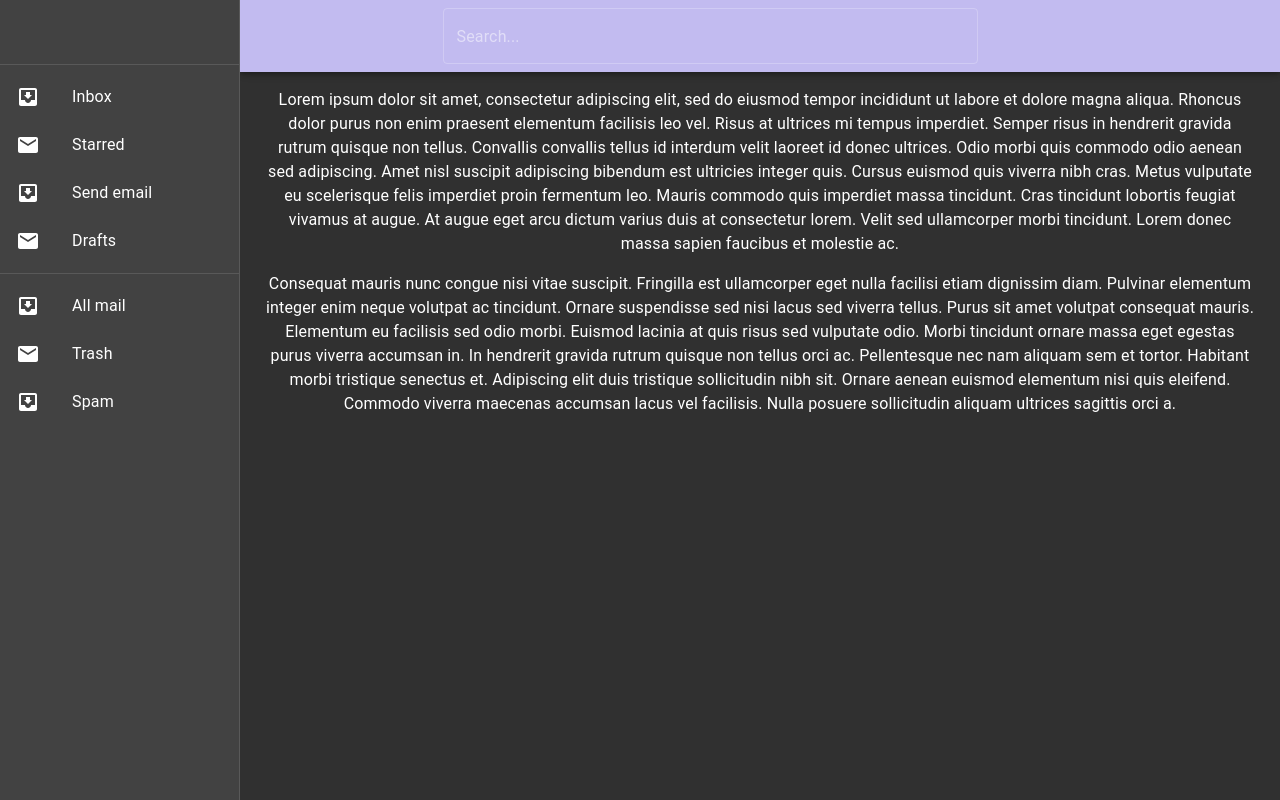
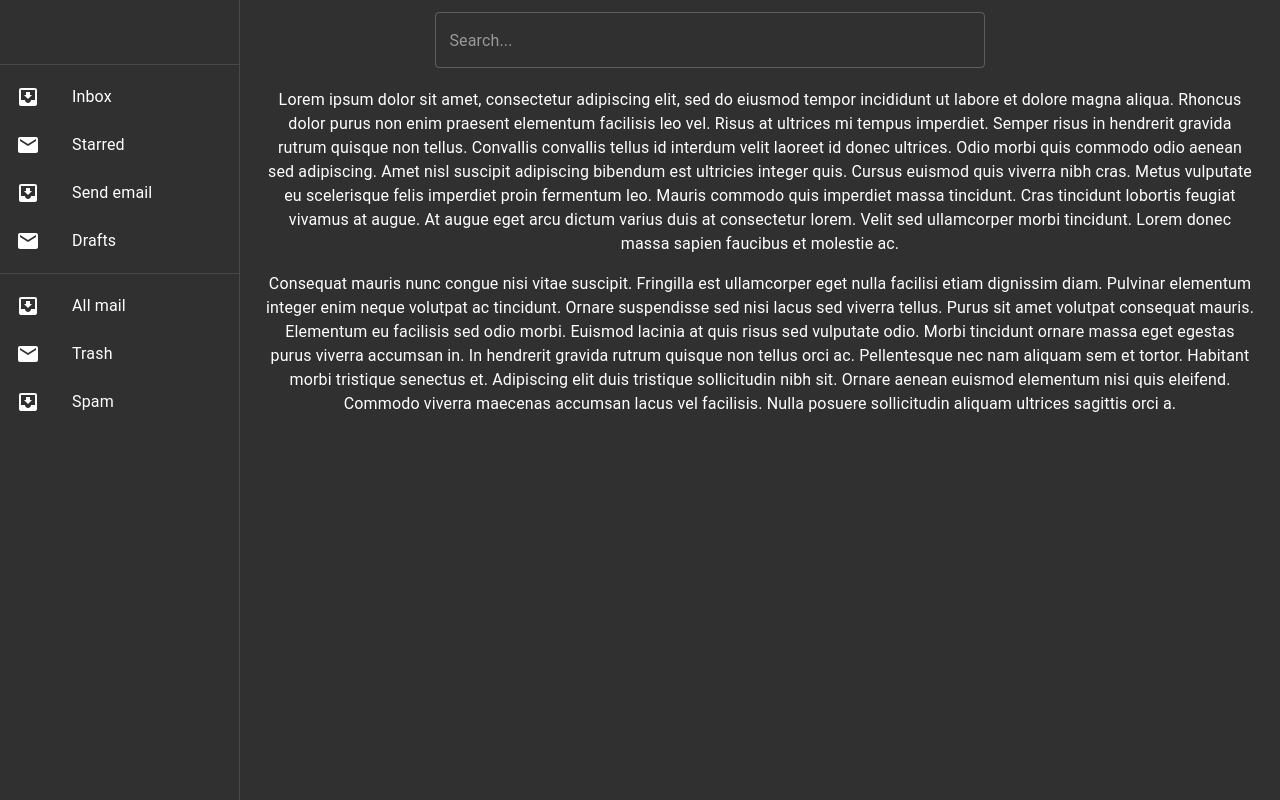
Before and after one commit to meh430/rankten, a React (Create React App) app: page /#/main in a window 1280 px wide. Built offline with nearby package versions, Linux system fonts and the light colour scheme.

Commit message:
re adds search bar

```diff
--- a/src/routes/MainRoute.js
+++ b/src/routes/MainRoute.js
@@ -45,6 +45,7 @@ const useStyles = makeStyles((theme) => ({
         },
     },
     menuButton: {
+        color: theme.palette.text.primary,
         marginRight: theme.spacing(2),
         [theme.breakpoints.up("sm")]: {
             display: "none",
@@ -54,6 +55,7 @@ const useStyles = makeStyles((theme) => ({
     toolbar: theme.mixins.toolbar,
     drawerPaper: {
         width: drawerWidth,
+        backgroundColor: theme.palette.background.default,
     },
     content: {
         flexGrow: 1,
@@ -95,7 +97,11 @@ export const MainRoute = (props) => {
     return (
         <div className={classes.root}>
             <CssBaseline />
-            <AppBar position="fixed" className={classes.appBar}>
+            <AppBar
+                position="fixed"
+                className={classes.appBar}
+                style={{ backgroundColor: currentTheme.palette.background.default, boxShadow: currentTheme.shadows[0] }}
+            >
                 <Toolbar>
                     <IconButton
                         color="inherit"
@@ -106,13 +112,9 @@ export const MainRoute = (props) => {
                     >
                         <MenuIcon />
                     </IconButton>
-                    <div style={{ width: "fit-content", maxWidth: "90%", flexGrow: "1" }}>
-                        <TextField
-                            style={{ width: "550px", margin: "8px", maxWidth: "60%" }}
-                            variant="outlined"
-                            placeholder="Search..."
-                        />
-                    </div>
+                    <div style={{display: "flex", flexDirection: "row", justifyContent:"center", width: "90%"}}>
+                        <TextField style={{ width: "550px", maxWidth: "90%", margin:"12px" }} variant="outlined" placeholder="Search..." />
+                        </div>
                 </Toolbar>
             </AppBar>
             <nav className={classes.drawer} aria-label="mailbox folders">
```
